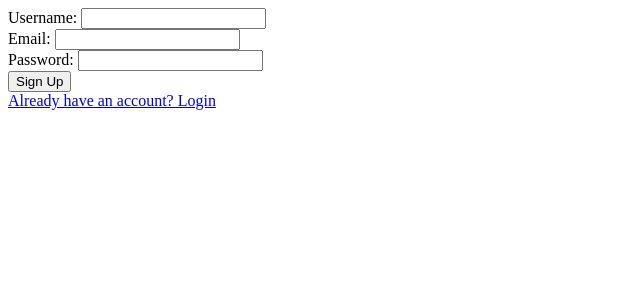
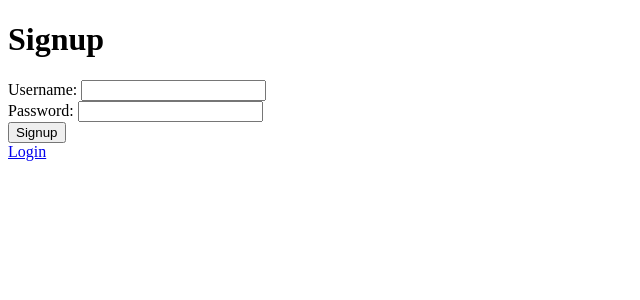
Before and after one commit to saljoudi/My_SaaS, a Flask app: template templates/signup.html in a window 1280 px wide. Shown: the top 300 px of the page, without its empty margins (0-640 px from the left). Run offline with Flask 3, Linux system fonts and the light colour scheme; the template is opened without the code that fills it, so the values that code supplies are empty; the visitor is signed in with stand-in values (Sample User, id 1); parts of the project's set-up code (start-up, migrations or seed data) failed here and were passed over.

Commit message:
Update signup.html

```diff
--- a/templates/signup.html
+++ b/templates/signup.html
@@ -2,24 +2,20 @@
 <html lang="en">
 <head>
     <meta charset="UTF-8">
-    <title>Sign Up</title>
+    <meta name="viewport" content="width=device-width, initial-scale=1.0">
+    <title>Signup</title>
 </head>
 <body>
+    <h1>Signup</h1>
     <form method="POST">
-        <div>
-            <label for="username">Username:</label>
-            <input type="text" name="username" required>
-        </div>
-        <div>
-            <label for="email">Email:</label>
-            <input type="email" name="email" required>
-        </div>
-        <div>
-            <label for="password">Password:</label>
-            <input type="password" name="password" required>
-        </div>
-        <button type="submit">Sign Up</button>
+        <label for="username">Username:</label>
+        <input type="text" id="username" name="username" required>
+        <br>
+        <label for="password">Password:</label>
+        <input type="password" id="password" name="password" required>
+        <br>
+        <button type="submit">Signup</button>
     </form>
-    <a href="{{ url_for('auth.login') }}">Already have an account? Login</a>
+    <a href="{{ url_for('login') }}">Login</a>
 </body>
 </html>
```
